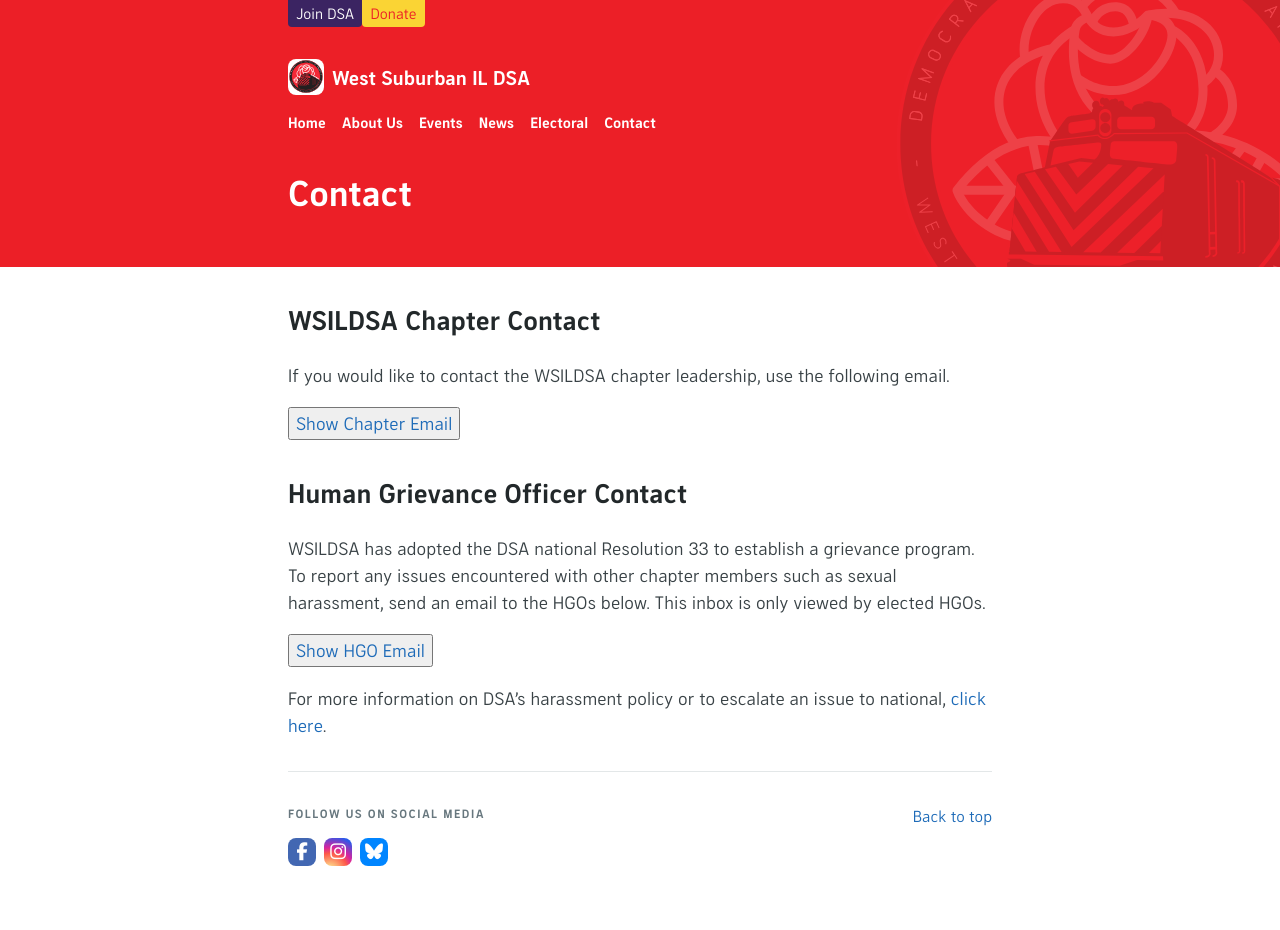
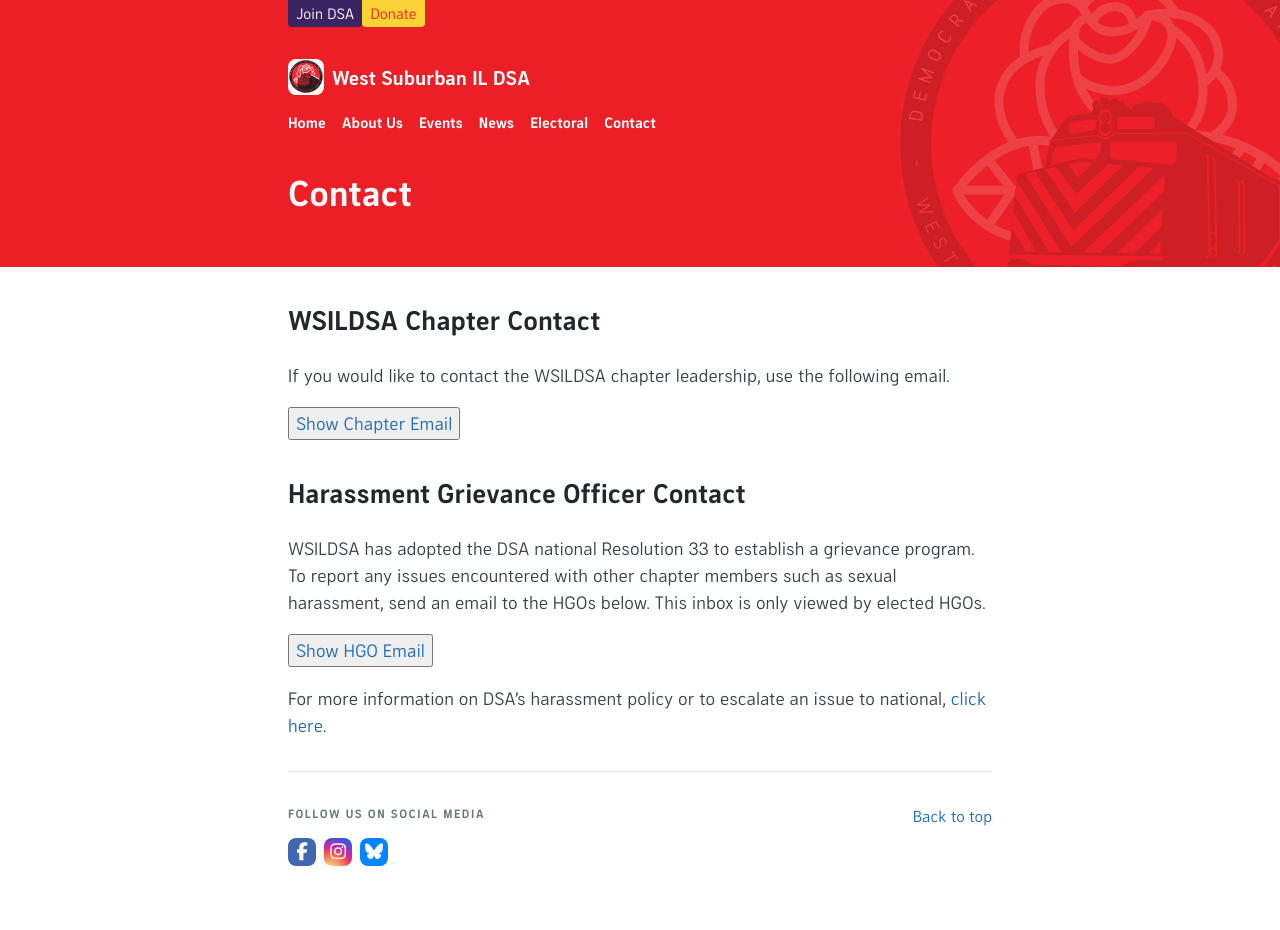
Before and after one commit to wsildsa/wsildsa.github.io, a Jekyll site: the page built from _pages/en/contact.md, in a window 1280 px wide. Built offline with Jekyll 4.4.1, drawn with Linux system fonts in a browser that asks for light colours; some web fonts are replaced; the repository's description, which GitHub fills in, is left out.

Commit message:
fix HGO typo

```diff
--- a/_pages/en/contact.md
+++ b/_pages/en/contact.md
@@ -12,7 +12,7 @@ If you would like to contact the WSILDSA chapter leadership, use the following e
   <span id="email" style="display:none"><a id="email_str" href="mailto:">Email link</a></span>
 </p>
 
-## Human Grievance Officer Contact
+## Harassment Grievance Officer Contact
 WSILDSA has adopted the DSA national Resolution 33 to establish a grievance program.  To report any issues encountered with other chapter members such as sexual harassment, send an email to the HGOs below.  This inbox is only viewed by elected HGOs.
 
 <p class="hgo_email">
```
